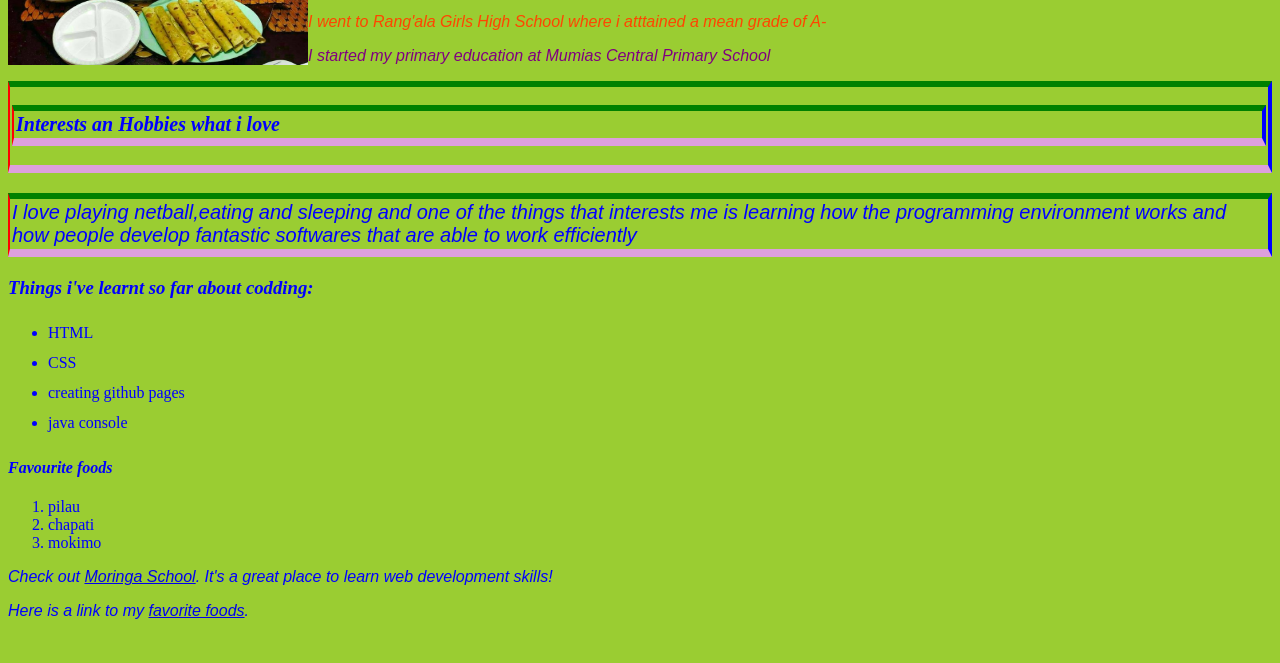
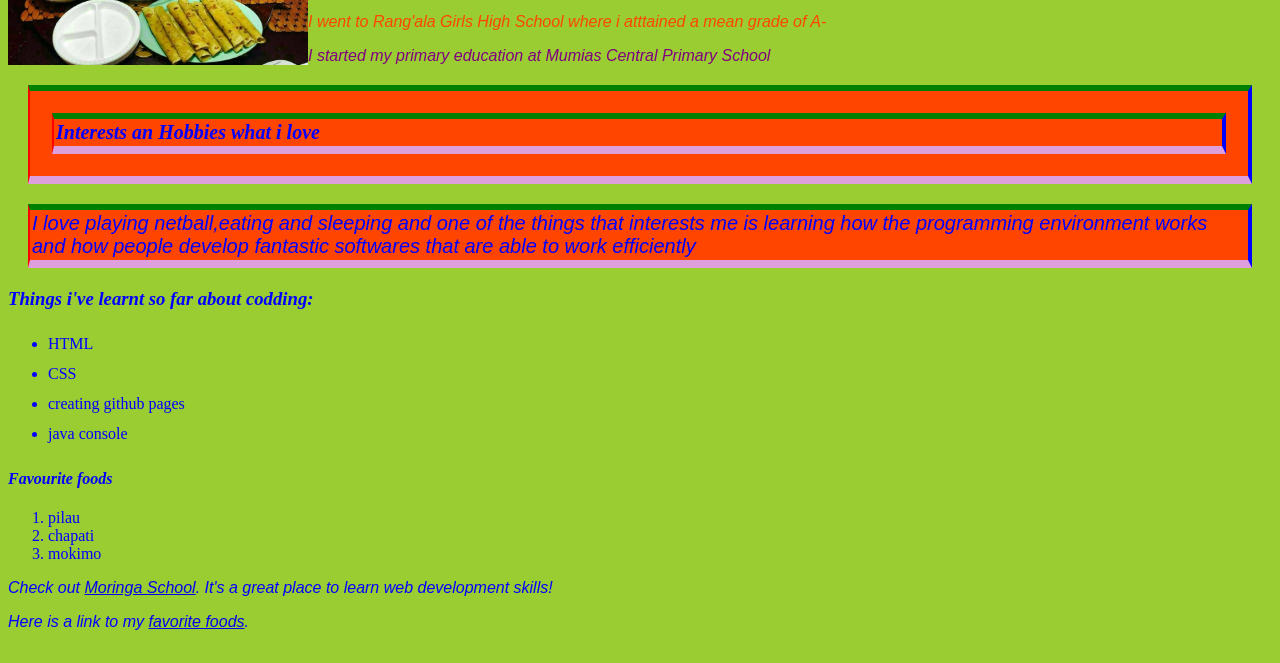
Before and after one commit to silviabarasa/portfolio, a plain HTML site: page index.html in a window 1280 px wide. Shown: the part 137-800 px from the top of the page. Drawn offline with Linux system fonts and the light colour scheme.

Commit message:
Added margin and changed background-color in heading2

```diff
--- a/styles.css
+++ b/styles.css
@@ -32,6 +32,8 @@ p {
   border-top: 6px solid green;
   border-bottom: 8px solid plum;
   padding: 2px;
+  margin: 20px;
+  background-color:orangered;
   }
 p {
   font-family: sans-serif;
```
